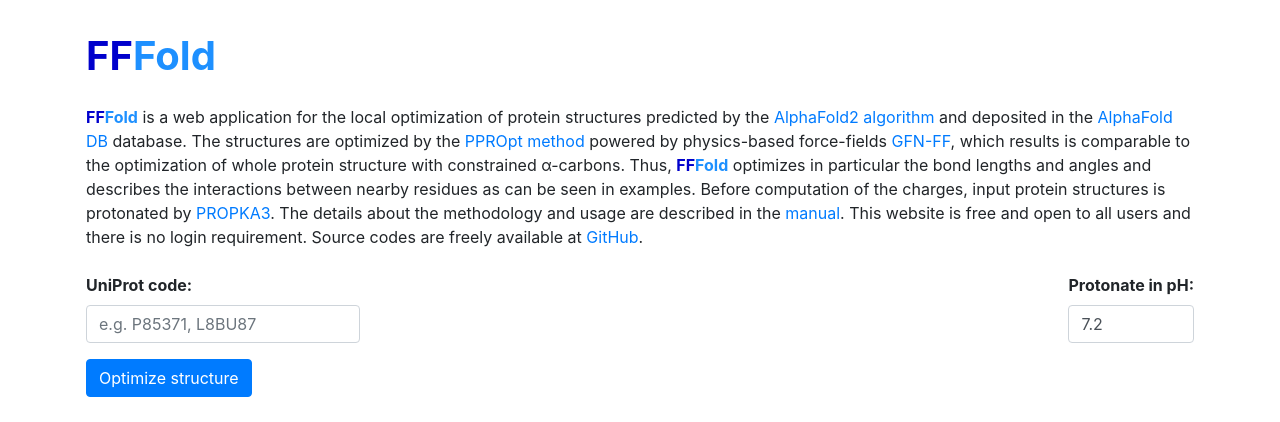
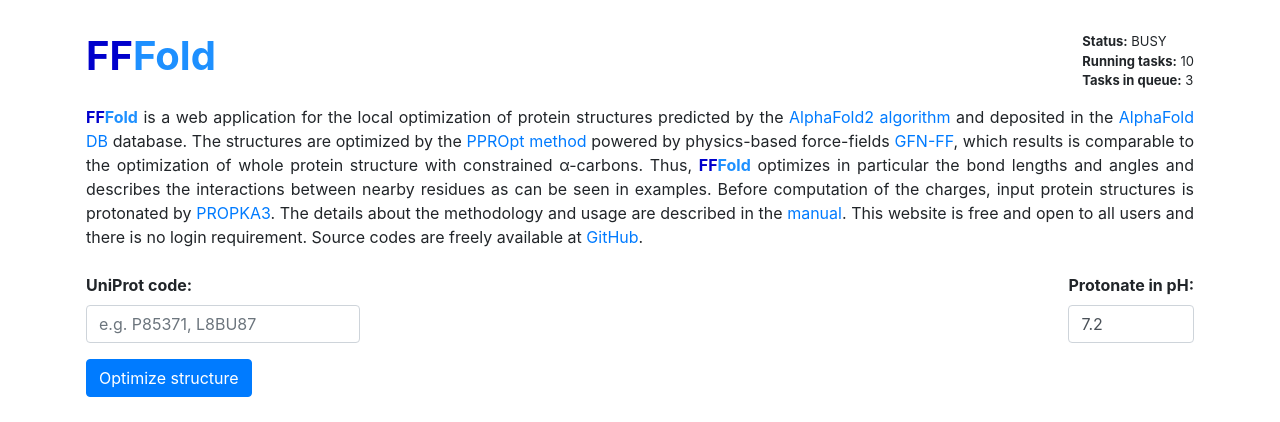
Before and after one commit to sb-ncbr/FFFold, a Flask app: page / in a window 1280 px wide. Shown: the top 422 px of the page. Run offline with Flask 2, Linux system fonts and the light colour scheme; some libraries are stand-ins or nearby versions.

Commit message:
added server status to front page

```diff
--- a/app/templates/index.html
+++ b/app/templates/index.html
@@ -6,9 +6,17 @@
     <form method=post enctype=multipart/form-data>
         <div class="row">
             <div class="col">
+                <div class="d-flex flex-row justify-content-between flex-wrap">
                     <h1 style="margin-bottom:25px">
                         <strong><span style="color: #0000CC">FF</span><span style="color: #1E90FF">Fold</span></strong>
                     </h1>
+                    <div class="d-flex flex-column">
+                        <span style="font-size: 13px"><strong>Status:</strong> {{ "BUSY" }}</span>
+                        <span style="font-size: 13px"><strong>Running tasks:</strong> {{ "10" }}</span>
+                        <span style="font-size: 13px"><strong>Tasks in queue:</strong> {{ "3" }}</span>
+                    </div>
+                </div>
+                <div class="text-justify">
                     <strong><span style="color:#0000CC">FF</span><span
                             style="color: #1E90FF">Fold</span></strong> is a web application for the local optimization of protein
                     structures
@@ -31,6 +39,7 @@
                     no login
                     requirement. Source codes are freely available at <a href="https://github.com/sb-ncbr/FFFold"
                                                                         target="_blank" rel="noreferrer">GitHub</a>.
+                </div>
             </div>
         </div>
 
```
Lines whose indentation alone changed are shown as unchanged.
